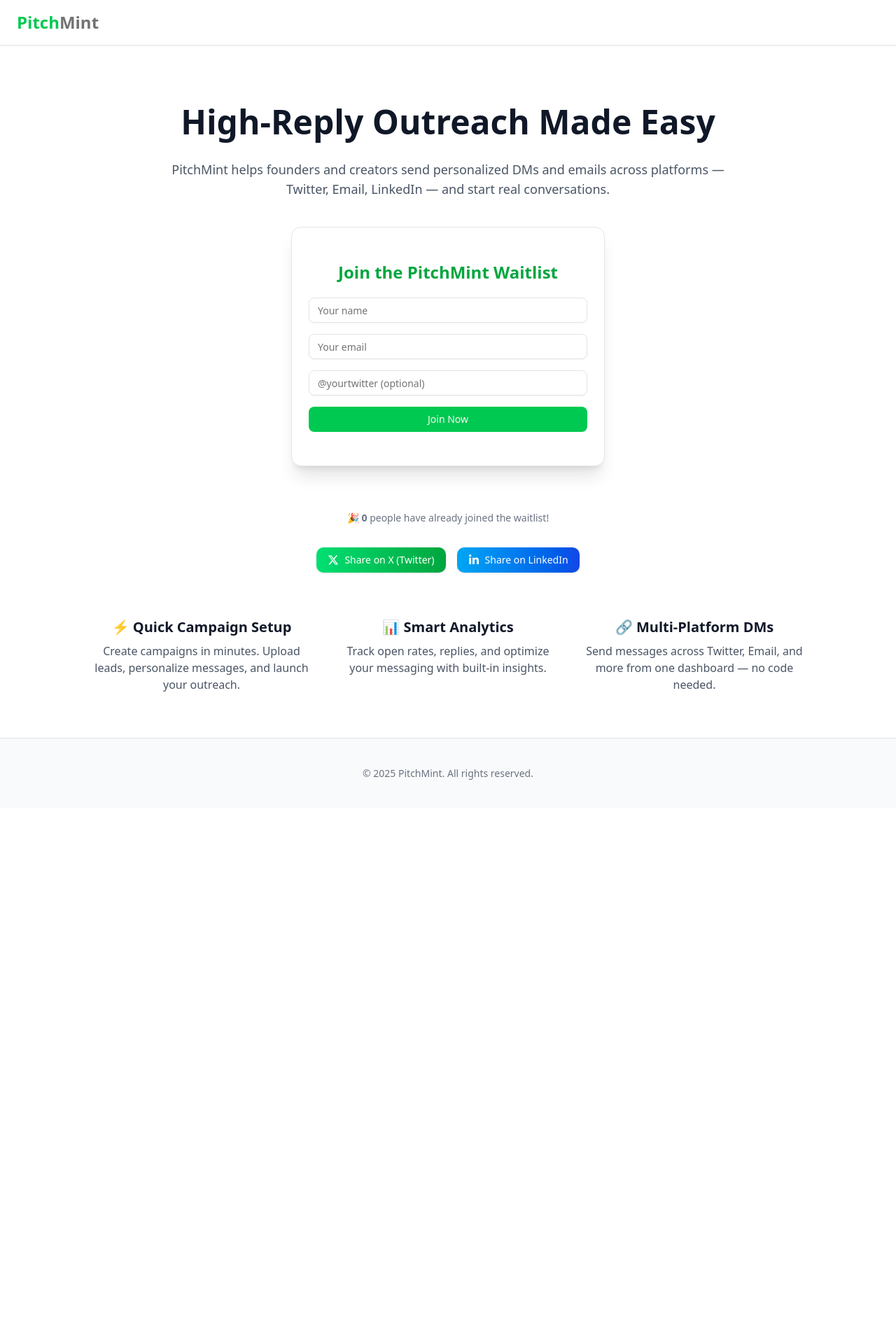
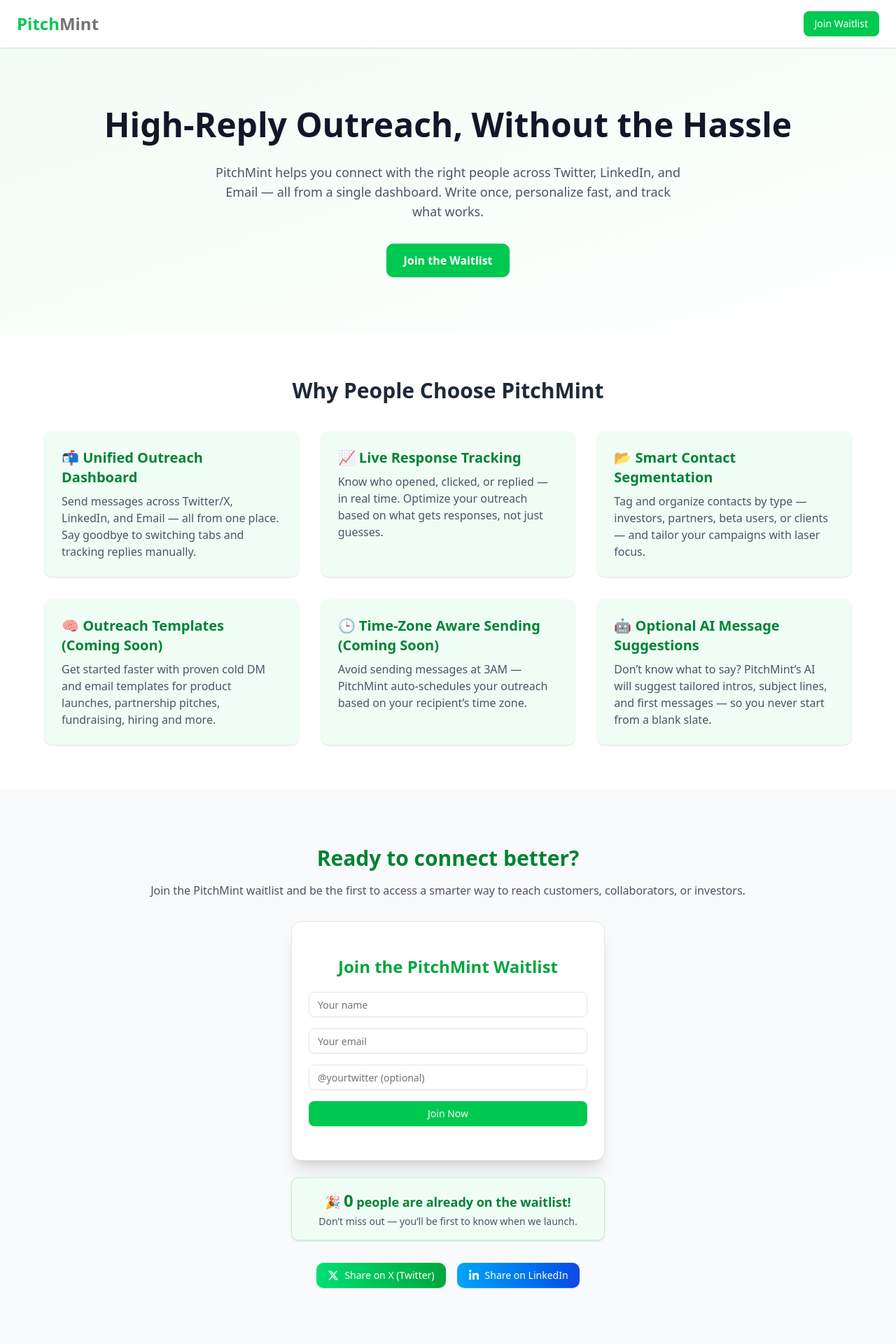
Before and after one commit to brain-ambani/pitchmint-waitlist, a Next.js app: page / in a window 1280 px wide. Shown: the top 1920 px of the page at 70% size. Before the commit the page ends 1155 px from the top, so only its background shows below. Built offline with nearby package versions, Linux system fonts and the light colour scheme; no server answers; the database is empty.

Commit message:
updated the waitlist, now ready

```diff
--- a/package.json
+++ b/package.json
@@ -13,8 +13,10 @@
     "@hookform/resolvers": "^5.0.1",
     "@prisma/client": "^6.6.0",
     "@radix-ui/react-slot": "^1.2.0",
+    "canvas-confetti": "^1.9.3",
     "class-variance-authority": "^0.7.1",
     "clsx": "^2.1.1",
+    "framer-motion": "^12.9.1",
     "lucide-react": "^0.503.0",
     "next": "15.3.1",
     "next-themes": "^0.4.6",
@@ -32,6 +34,7 @@
   "devDependencies": {
     "@eslint/eslintrc": "^3",
     "@tailwindcss/postcss": "^4",
+    "@types/canvas-confetti": "^1.9.0",
     "@types/node": "^20",
     "@types/react": "^19",
     "@types/react-dom": "^19",
--- a/src/app/page.tsx
+++ b/src/app/page.tsx
@@ -1,40 +1,77 @@
 "use client";
-import { useState } from "react";
+
+import { useEffect, useState } from "react";
 import Header from "@/components/Header";
-import Footer from "@/components/Footer";
-import Features from "@/components/Features";
+import HeroSection from "@/components/HeroSection";
+import FeaturesSection from "@/components/Features";
 import WaitlistForm from "@/components/WaitlistForm";
-import ThankYouMessage from "@/components/ThankYouMessage";
 import WaitlistStats from "@/components/WaitlistStats";
 import ShareButtons from "@/components/ShareButtons";
+import Footer from "@/components/Footer";
+import ThankYouMessage from "@/components/ThankYouMessage";
+import { AnimatePresence, motion } from "framer-motion";
+import confetti from "canvas-confetti";
 
-export default function HomePage() {
+export default function Home() {
   const [joined, setJoined] = useState(false);
 
+  // Confetti + scroll to top when joined
+  useEffect(() => {
+    if (joined) {
+      confetti({
+        particleCount: 100,
+        spread: 70,
+        origin: { y: 0.6 },
+      });
+
+      window.scrollTo({ top: 0, behavior: "smooth" });
+    }
+  }, [joined]);
+
   return (
-    <div className="min-h-screen flex flex-col text-gray-900">
+    <>
       <Header />
-      <main className="flex-grow">
-        <section className="px-6 pt-20 pb-12 text-center max-w-4xl mx-auto animate-fade-in">
-          <h1 className="text-4xl md:text-5xl font-bold mb-6 leading-tight">
-            High-Reply Outreach Made Easy
-          </h1>
-          <p className="text-lg text-gray-600 mb-10">
-            PitchMint helps founders and creators send personalized DMs and
-            emails across platforms — Twitter, Email, LinkedIn — and start real
-            conversations.
+      <main>
+        <HeroSection />
+        <FeaturesSection />
+        <section id="waitlist" className="py-20 px-4 bg-gray-50">
+          <h2 className="text-3xl font-bold text-center mb-4 text-green-700">
+            Ready to connect better?
+          </h2>
+          <p className="text-center text-gray-600 mb-8">
+            Join the PitchMint waitlist and be the first to access a smarter way
+            to reach customers, collaborators, or investors.
           </p>
-          {joined ? (
-            <ThankYouMessage />
-          ) : (
-            <WaitlistForm onSuccess={() => setJoined(true)} />
-          )}
+
+          <AnimatePresence mode="wait">
+            {!joined ? (
+              <motion.div
+                key="form"
+                initial={{ opacity: 0, y: 20 }}
+                animate={{ opacity: 1, y: 0 }}
+                exit={{ opacity: 0, y: -20 }}
+                transition={{ duration: 0.4 }}
+              >
+                <WaitlistForm onSuccess={() => setJoined(true)} />
+              </motion.div>
+            ) : (
+              <motion.div
+                key="thankyou"
+                initial={{ opacity: 0, scale: 0.95 }}
+                animate={{ opacity: 1, scale: 1 }}
+                exit={{ opacity: 0 }}
+                transition={{ duration: 0.4 }}
+              >
+                <ThankYouMessage />
+              </motion.div>
+            )}
+          </AnimatePresence>
+
+          <WaitlistStats />
+          <ShareButtons />
         </section>
-        <WaitlistStats />
-        <ShareButtons />
-        <Features />
       </main>
       <Footer />
-    </div>
+    </>
   );
 }
--- a/src/components/Features.tsx
+++ b/src/components/Features.tsx
@@ -1,28 +1,68 @@
-export default function Features() {
+export default function FeaturesSection() {
   return (
-    <section className="px-6 py-16 bg-white">
-      <div className="max-w-5xl mx-auto grid grid-cols-1 md:grid-cols-3 gap-8 text-center">
-        <div>
-          <h3 className="text-xl font-semibold mb-2">
-            ⚡ Quick Campaign Setup
+    <section className="py-16 px-6 bg-white text-center" id="features">
+      <h2 className="text-3xl font-bold mb-10 text-gray-800">
+        Why People Choose PitchMint
+      </h2>
+      <div className="grid grid-cols-1 md:grid-cols-2 lg:grid-cols-3 gap-8 max-w-6xl mx-auto text-left">
+        <div className="p-6 rounded-lg shadow bg-green-50">
+          <h3 className="text-xl font-semibold text-green-700">
+            📬 Unified Outreach Dashboard
           </h3>
-          <p className="text-gray-600">
-            Create campaigns in minutes. Upload leads, personalize messages, and
-            launch your outreach.
+          <p className="text-gray-600 mt-2">
+            Send messages across Twitter/X, LinkedIn, and Email — all from one
+            place. Say goodbye to switching tabs and tracking replies manually.
           </p>
         </div>
-        <div>
-          <h3 className="text-xl font-semibold mb-2">📊 Smart Analytics</h3>
-          <p className="text-gray-600">
-            Track open rates, replies, and optimize your messaging with built-in
-            insights.
+
+        <div className="p-6 rounded-lg shadow bg-green-50">
+          <h3 className="text-xl font-semibold text-green-700">
+            📈 Live Response Tracking
+          </h3>
+          <p className="text-gray-600 mt-2">
+            Know who opened, clicked, or replied — in real time. Optimize your
+            outreach based on what gets responses, not just guesses.
           </p>
         </div>
-        <div>
-          <h3 className="text-xl font-semibold mb-2">🔗 Multi-Platform DMs</h3>
-          <p className="text-gray-600">
-            Send messages across Twitter, Email, and more from one dashboard —
-            no code needed.
+
+        <div className="p-6 rounded-lg shadow bg-green-50">
+          <h3 className="text-xl font-semibold text-green-700">
+            📂 Smart Contact Segmentation
+          </h3>
+          <p className="text-gray-600 mt-2">
+            Tag and organize contacts by type — investors, partners, beta users,
+            or clients — and tailor your campaigns with laser focus.
+          </p>
+        </div>
+
+        <div className="p-6 rounded-lg shadow bg-green-50">
+          <h3 className="text-xl font-semibold text-green-700">
+            🧠 Outreach Templates (Coming Soon)
+          </h3>
+          <p className="text-gray-600 mt-2">
+            Get started faster with proven cold DM and email templates for
+            product launches, partnership pitches, fundraising, hiring and more.
+          </p>
+        </div>
+
+        <div className="p-6 rounded-lg shadow bg-green-50">
+          <h3 className="text-xl font-semibold text-green-700">
+            🕒 Time-Zone Aware Sending (Coming Soon)
+          </h3>
+          <p className="text-gray-600 mt-2">
+            Avoid sending messages at 3AM — PitchMint auto-schedules your
+            outreach based on your recipient’s time zone.
+          </p>
+        </div>
+
+        <div className="p-6 rounded-lg shadow bg-green-50">
+          <h3 className="text-xl font-semibold text-green-700">
+            🤖 Optional AI Message Suggestions
+          </h3>
+          <p className="text-gray-600 mt-2">
+            Don’t know what to say? PitchMint’s AI will suggest tailored intros,
+            subject lines, and first messages — so you never start from a blank
+            slate.
           </p>
         </div>
       </div>
--- a/src/components/Header.tsx
+++ b/src/components/Header.tsx
@@ -1,12 +1,18 @@
 export default function Header() {
   return (
-    <header className="bg-white shadow-sm">
-      <nav className="flex justify-between items-center max-w-7xl mx-auto px-6 py-4">
+    <header className="sticky top-0 bg-white shadow z-50">
+      <div className="flex items-center justify-between px-6 py-4 max-w-7xl mx-auto">
         <div className="text-2xl font-bold">
           <span className="text-green-500">Pitch</span>
           <span className="text-muted-foreground">Mint</span>
         </div>
-      </nav>
+        <a
+          href="#waitlist"
+          className="text-sm px-4 py-2 bg-green-500 hover:bg-green-600 text-white rounded-md transition"
+        >
+          Join Waitlist
+        </a>
+      </div>
     </header>
   );
 }
--- /dev/null
+++ b/src/components/HeroSection.tsx
@@ -0,0 +1,22 @@
+import Link from "next/link";
+
+export default function HeroSection() {
+  return (
+    <section className="text-center px-6 py-20 bg-gradient-to-br from-green-50 to-white">
+      <h1 className="text-4xl md:text-5xl font-bold text-gray-900 leading-tight text-center">
+        High-Reply Outreach, Without the Hassle
+      </h1>
+      <p className="mt-6 text-lg text-gray-600 max-w-2xl mx-auto text-center">
+        PitchMint helps you connect with the right people across Twitter,
+        LinkedIn, and Email — all from a single dashboard. Write once,
+        personalize fast, and track what works.
+      </p>
+      <Link
+        href="#waitlist"
+        className="inline-block mt-8 px-6 py-3 bg-green-500 hover:bg-green-600 text-white font-semibold rounded-lg shadow transition"
+      >
+        Join the Waitlist
+      </Link>
+    </section>
+  );
+}
--- a/src/components/ShareButtons.tsx
+++ b/src/components/ShareButtons.tsx
@@ -10,7 +10,7 @@
         href={`https://twitter.com/intent/tweet?text=🚀 Just joined the waitlist for PitchMint — the smartest outreach tool! Join here: ${shareUrl}`}
         target="_blank"
         rel="noopener noreferrer"
-        className="inline-flex items-center gap-2 px-4 py-2 bg-gradient-to-r from-green-400 to-green-600 text-white rounded-lg text-sm shadow hover:scale-[1.02] transition-transform"
+        className="inline-flex items-center hover:cursor-pointer gap-2 px-4 py-2 bg-gradient-to-r from-green-400 to-green-600 text-white rounded-lg text-sm shadow hover:scale-[1.02] transition-transform"
       >
         <FaXTwitter size={16} />
         Share on X (Twitter)
@@ -19,7 +19,7 @@
         href={`https://www.linkedin.com/sharing/share-offsite/?url=${shareUrl}`}
         target="_blank"
         rel="noopener noreferrer"
-        className="inline-flex items-center gap-2 px-4 py-2 bg-gradient-to-r from-sky-500 to-blue-700 text-white rounded-lg text-sm shadow hover:scale-[1.02] transition-transform"
+        className="inline-flex hover:cursor-pointer items-center gap-2 px-4 py-2 bg-gradient-to-r from-sky-500 to-blue-700 text-white rounded-lg text-sm shadow hover:scale-[1.02] transition-transform"
       >
         <FaLinkedinIn size={16} />
         Share on LinkedIn
--- a/src/components/WaitlistForm.tsx
+++ b/src/components/WaitlistForm.tsx
@@ -8,6 +8,16 @@
 import { Input } from "@/components/ui/input";
 import { Button } from "@/components/ui/button";
 import { Card, CardContent } from "@/components/ui/card";
+
+import confetti from "canvas-confetti";
+
+const fireConfetti = () => {
+  confetti({
+    particleCount: 80,
+    spread: 70,
+    origin: { y: 0.6 },
+  });
+};
 
 export default function WaitlistForm({ onSuccess }: { onSuccess: () => void }) {
   const [loading, setLoading] = useState(false);
@@ -31,11 +41,9 @@
     setLoading(false);
 
     if (res.ok) {
+      fireConfetti();
       setSuccessMessage("🎉 You’ve been added to the waitlist.");
-      toast.success("You’re on the PitchMint waitlist 🎉", {
-        description: "We’ll notify you as soon as we launch.",
-        duration: 4000,
-      });
+      toast.success("You’re on the PitchMint waitlist 🎉");
       onSuccess();
     } else {
       toast.error("Something went wrong 😞", {
--- a/src/components/WaitlistStats.tsx
+++ b/src/components/WaitlistStats.tsx
@@ -1,5 +1,6 @@
 "use client";
 import { useEffect, useState } from "react";
+import { motion } from "framer-motion";
 
 export default function WaitlistStats() {
   const [count, setCount] = useState<number | null>(null);
@@ -13,8 +14,19 @@
   if (count === null) return null;
 
   return (
-    <p className="text-center text-sm text-gray-500 mt-4">
-      🎉 <strong>{count}</strong> people have already joined the waitlist!
-    </p>
+    <motion.div
+      initial={{ opacity: 0, y: 10 }}
+      animate={{ opacity: 1, y: 0 }}
+      transition={{ delay: 0.2 }}
+      className="mt-6 mx-auto max-w-md bg-green-50 border border-green-200 rounded-lg shadow-sm p-4 text-center"
+    >
+      <p className="text-lg font-semibold text-green-700">
+        🎉 <span className="text-2xl font-bold">{count}</span> people are
+        already on the waitlist!
+      </p>
+      <p className="text-sm text-gray-600 mt-1">
+        Don’t miss out — you’ll be first to know when we launch.
+      </p>
+    </motion.div>
   );
 }
```
Also changed, not shown: public/og-image.png (renamed from public/og-image.png.png), 1 other file (tests, documents, lock files or other folders).
